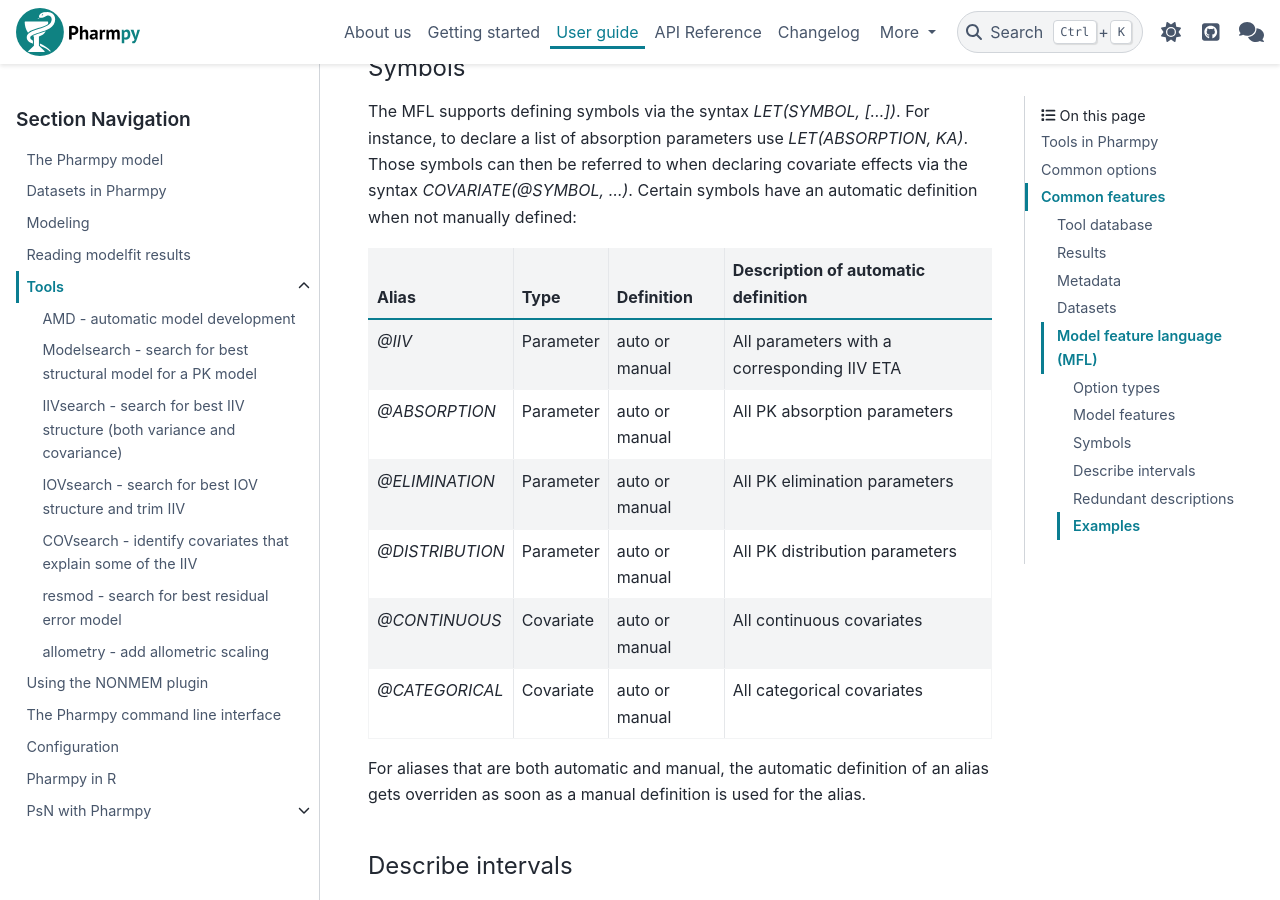
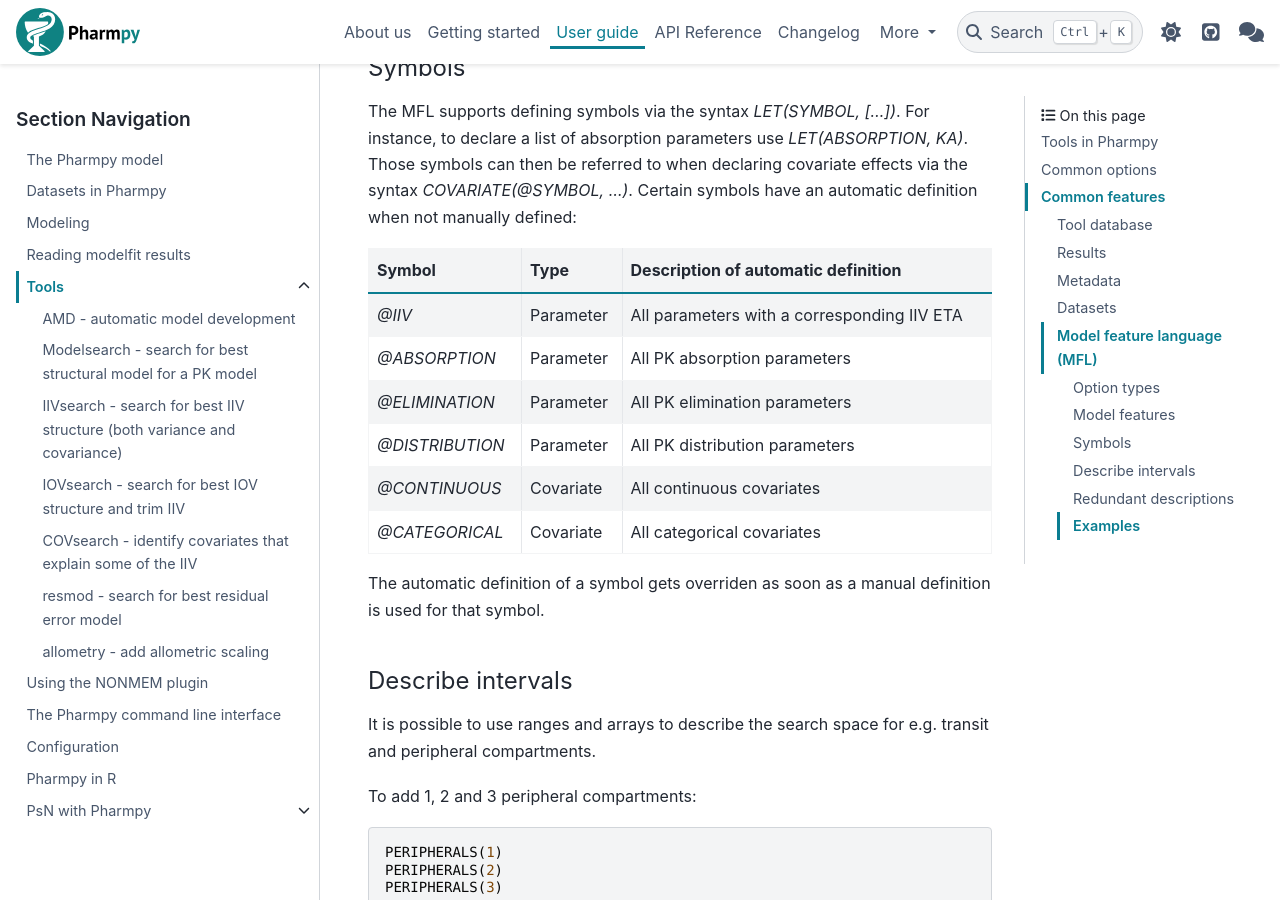
Before and after one commit to pharmpy/pharmpy, a Sphinx documentation site: the page built from docs/tools.rst, in a window 1280 px wide and 900 px high, scrolled down 6066 px. Built offline with Sphinx 7.4.7 and the PyData theme 0.15.4, drawn with Linux system fonts in a browser that asks for light colours.

Commit message:
Improve MFL docs for symbols with automatic definition

```diff
--- a/docs/tools.rst
+++ b/docs/tools.rst
@@ -251,25 +251,25 @@ Those symbols can then be referred to when declaring covariate effects via the
 syntax `COVARIATE(@SYMBOL, ...)`. Certain symbols have an automatic definition
 when not manually defined:
 
-+-----------------+-------------+----------------+---------------------------------------------+
-| Alias           | Type        | Definition     | Description of automatic definition         |
-+=================+=============+================+=============================================+
-| `@IIV`          | Parameter   | auto or manual | All parameters with a corresponding IIV ETA |
-+-----------------+-------------+----------------+---------------------------------------------+
-| `@ABSORPTION`   | Parameter   | auto or manual | All PK absorption parameters                |
-+-----------------+-------------+----------------+---------------------------------------------+
-| `@ELIMINATION`  | Parameter   | auto or manual | All PK elimination parameters               |
-+-----------------+-------------+----------------+---------------------------------------------+
-| `@DISTRIBUTION` | Parameter   | auto or manual | All PK distribution parameters              |
-+-----------------+-------------+----------------+---------------------------------------------+
-| `@CONTINUOUS`   | Covariate   | auto or manual | All continuous covariates                   |
-+-----------------+-------------+----------------+---------------------------------------------+
-| `@CATEGORICAL`  | Covariate   | auto or manual | All categorical covariates                  |
-+-----------------+-------------+----------------+---------------------------------------------+
++-----------------+-------------+---------------------------------------------+
+| Symbol          | Type        | Description of automatic definition         |
++=================+=============+=============================================+
+| `@IIV`          | Parameter   | All parameters with a corresponding IIV ETA |
++-----------------+-------------+---------------------------------------------+
+| `@ABSORPTION`   | Parameter   | All PK absorption parameters                |
++-----------------+-------------+---------------------------------------------+
+| `@ELIMINATION`  | Parameter   | All PK elimination parameters               |
++-----------------+-------------+---------------------------------------------+
+| `@DISTRIBUTION` | Parameter   | All PK distribution parameters              |
++-----------------+-------------+---------------------------------------------+
+| `@CONTINUOUS`   | Covariate   | All continuous covariates                   |
++-----------------+-------------+---------------------------------------------+
+| `@CATEGORICAL`  | Covariate   | All categorical covariates                  |
++-----------------+-------------+---------------------------------------------+
 
 
-For aliases that are both automatic and manual, the automatic definition of an
-alias gets overriden as soon as a manual definition is used for the alias.
+The automatic definition of a symbol gets overriden as soon as a manual
+definition is used for that symbol.
 
 
 Describe intervals
```
